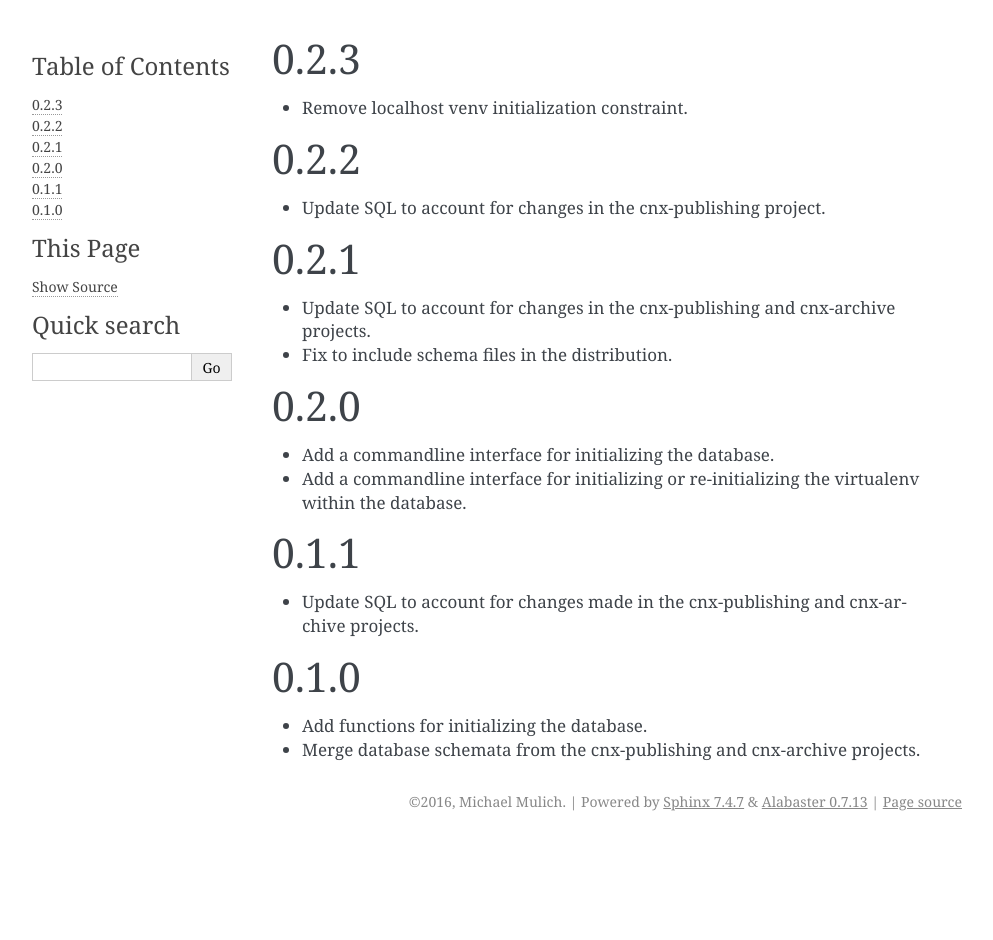
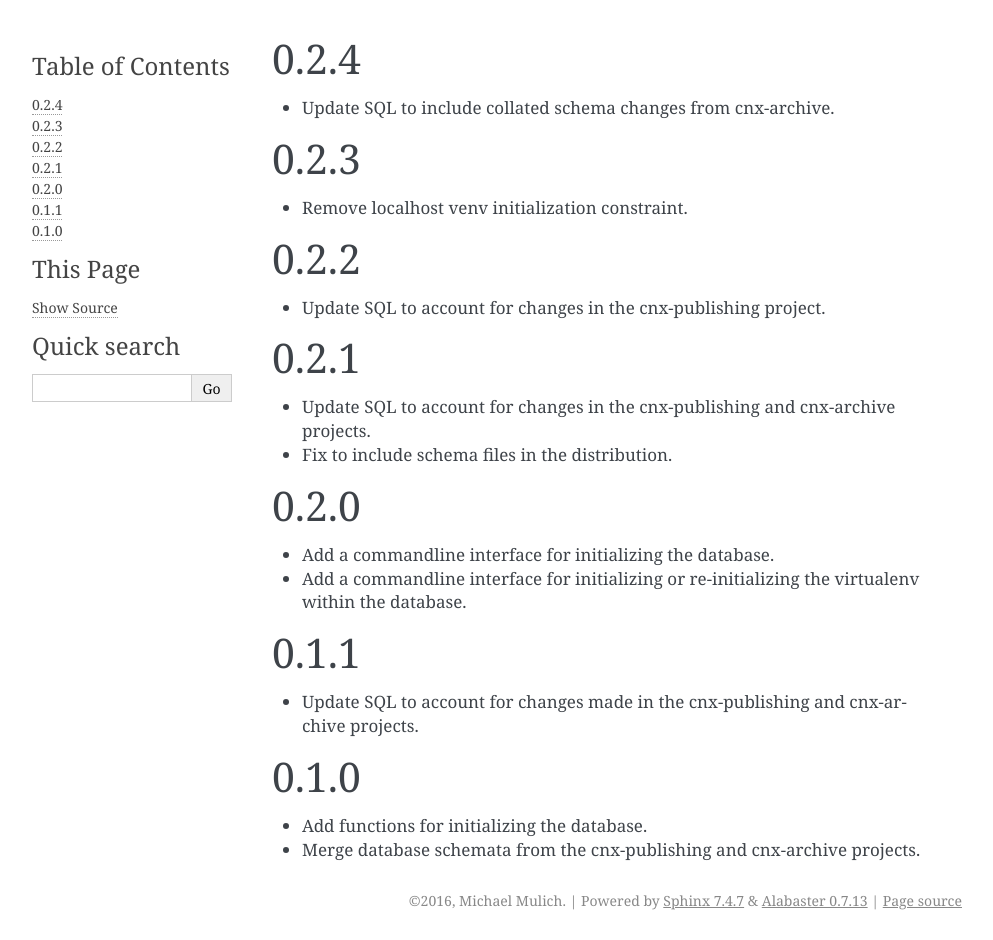
Before and after one commit to Dimmus/cnx-db, a Sphinx documentation site: the page built from docs/changes.rst, in a window 1280 px wide. Shown: the whole page, without its empty margins (148-1141 px from the left). Built offline with Sphinx 7.4.7, drawn with Linux system fonts in a browser that asks for light colours; before the commit the page ends 900 px from its top, so only the background shows below that.

Commit message:
Bump version to 0.2.4 for release

```diff
--- a/docs/changes.rst
+++ b/docs/changes.rst
@@ -5,6 +5,12 @@
    ----------------------
 
    - feature message
+
+
+0.2.4
+-----
+
+- Update SQL to include collated schema changes from cnx-archive.
 
 0.2.3
 -----
--- a/setup.py
+++ b/setup.py
@@ -32,7 +32,7 @@ if not IS_PY3:
 
 setup(
     name='cnx-db',
-    version='0.2.3',
+    version='0.2.4',
     author='Connexions team',
     author_email='info@cnx.org',
     url="https://github.com/connexions/cnx-db",
```
